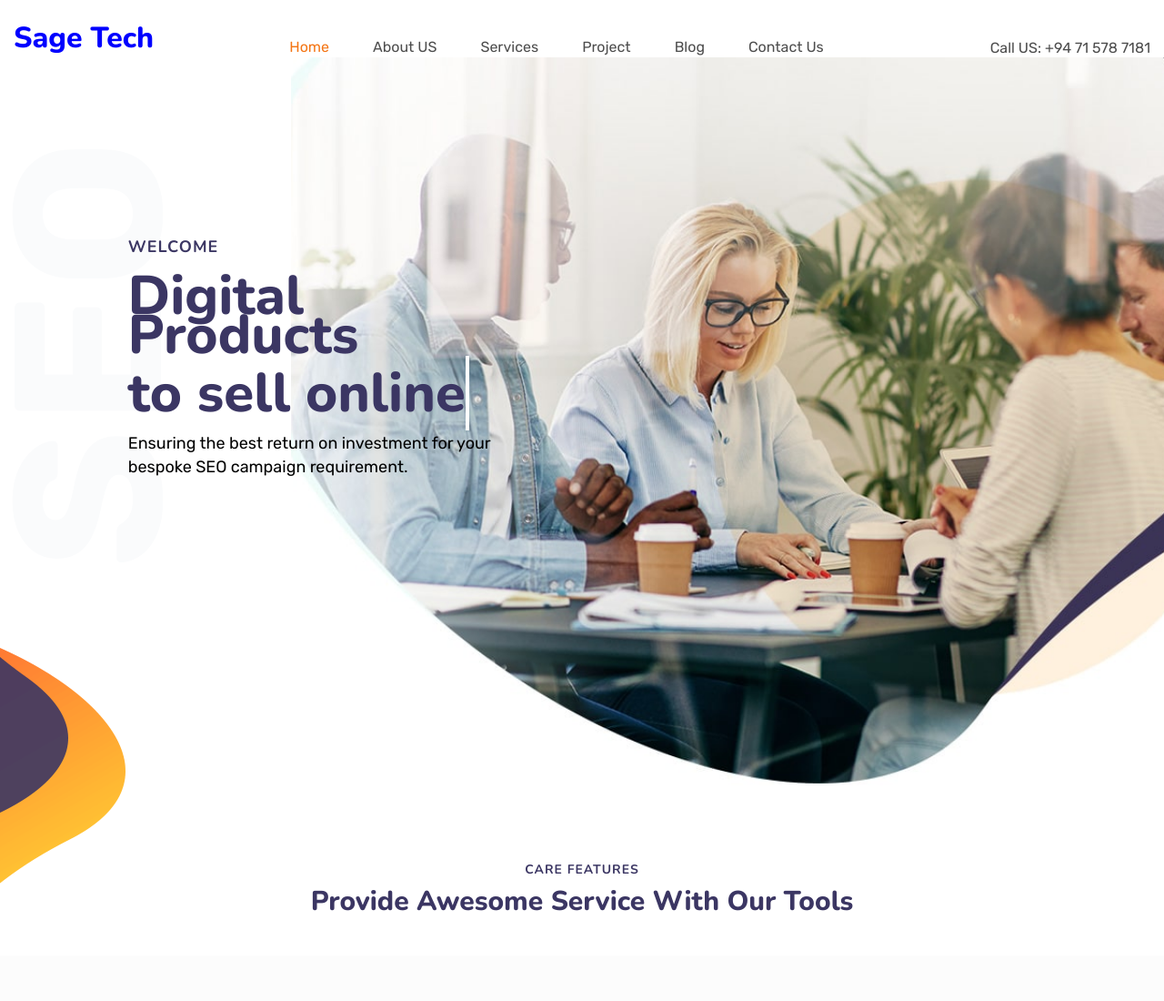
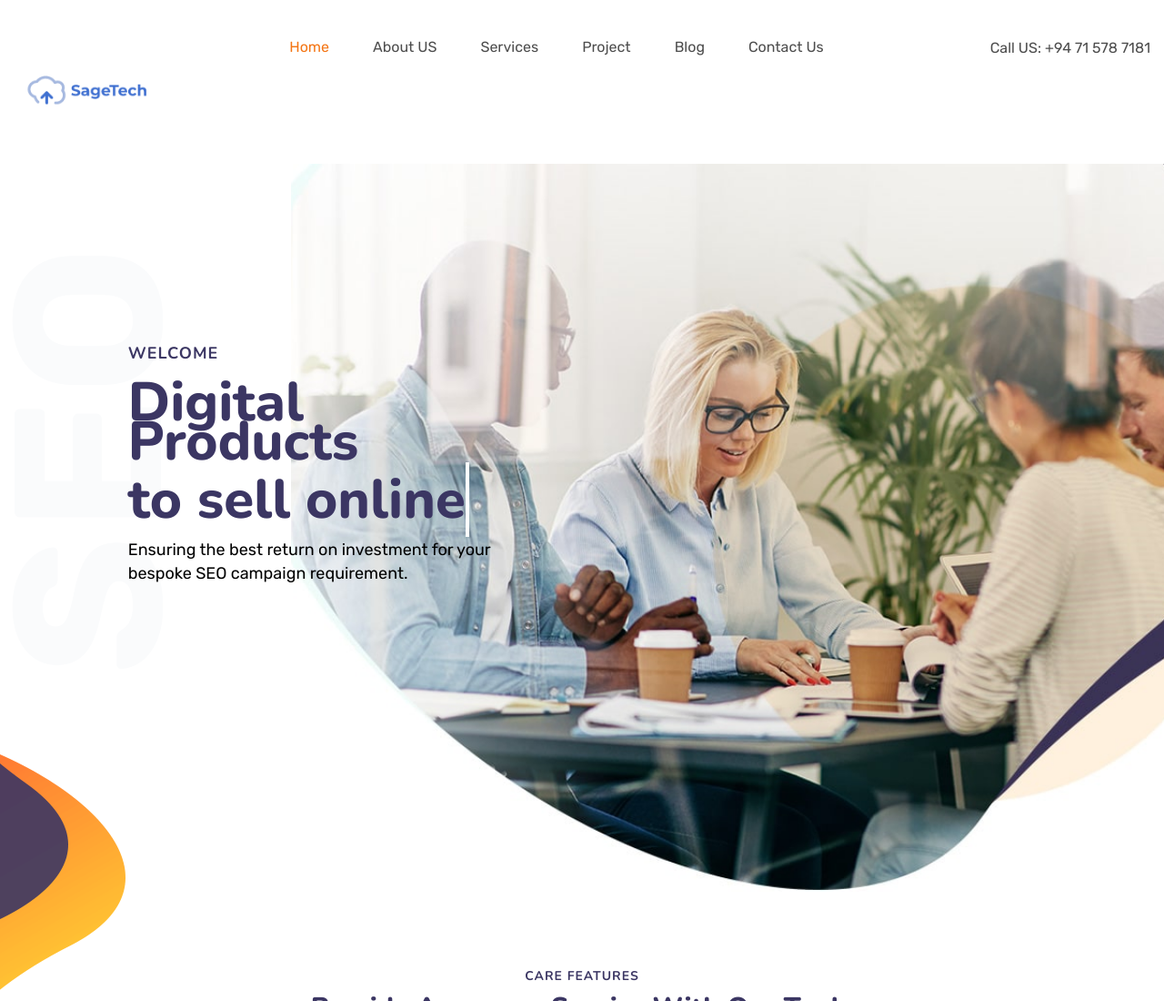
Before and after one commit to SandaruShashinda98/SageTech, a plain HTML site: page index.html in a window 1280 px wide. Shown: the top 1100 px of the page at 91% size. Drawn offline with nearby package versions, Linux system fonts and the light colour scheme; files whose address does not match are found by name.

Commit message:
nini changes 2

```diff
--- a/index.html
+++ b/index.html
@@ -39,8 +39,8 @@
             <div class="top-bar">
                 <div class="nav-col">
                     <div class="logo">
-                        <!-- <img src="images/logo.png" class="img-responsive" alt="logo" /> -->
-                        <h1 style="color: blue;">Sage Tech</h1>
+                        <img src="images/983df9a2a8484cee994fc053e4957f74.png" class="img-responsive" alt="logo" />
+                        <!-- <h1 style="color: blue;">Sage Tech</h1> -->
                     </div>
                     <!--logo-->
                     <div class="menu">
@@ -68,8 +68,8 @@
     <section id="mobile-menu">
         <div class="container-mobile">
             <div class="mobile-logo">
-                <!-- <img src="images/logo.png" class="img-responsive" alt="logo" /> -->
-                <h3 style="color: blue;">Sage Tech</h3>
+                <img src="images/983df9a2a8484cee994fc053e4957f74.png" class="img-responsive" alt="logo" />
+                <!-- <h3 style="color: blue;">Sage Tech</h3> -->
 
                 <div class="clear"></div>
                 <!--clear-->
```
Also changed, not shown: images/983df9a2a8484cee994fc053e4957f74.png (added), images/logo.png (deleted).
